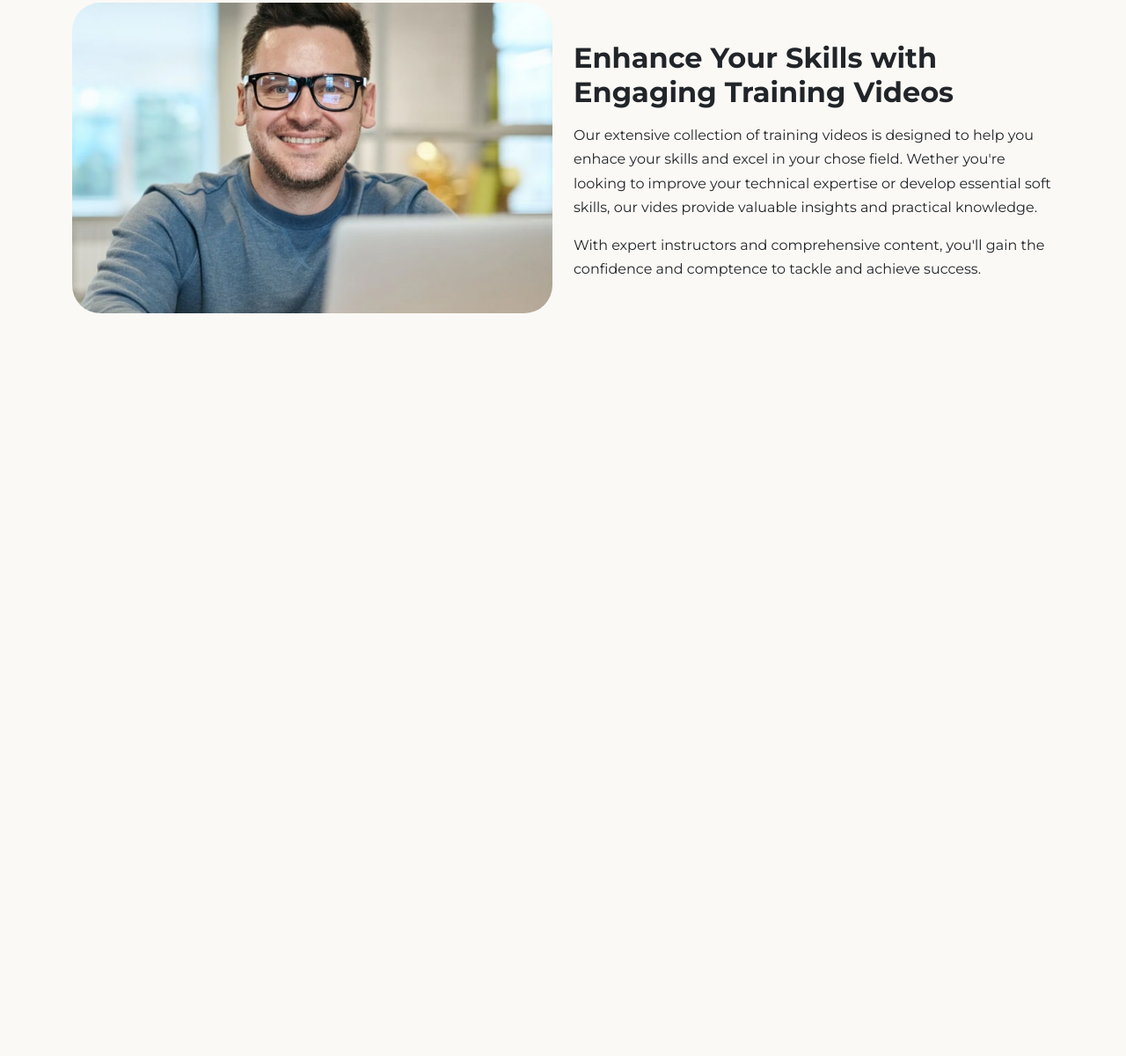
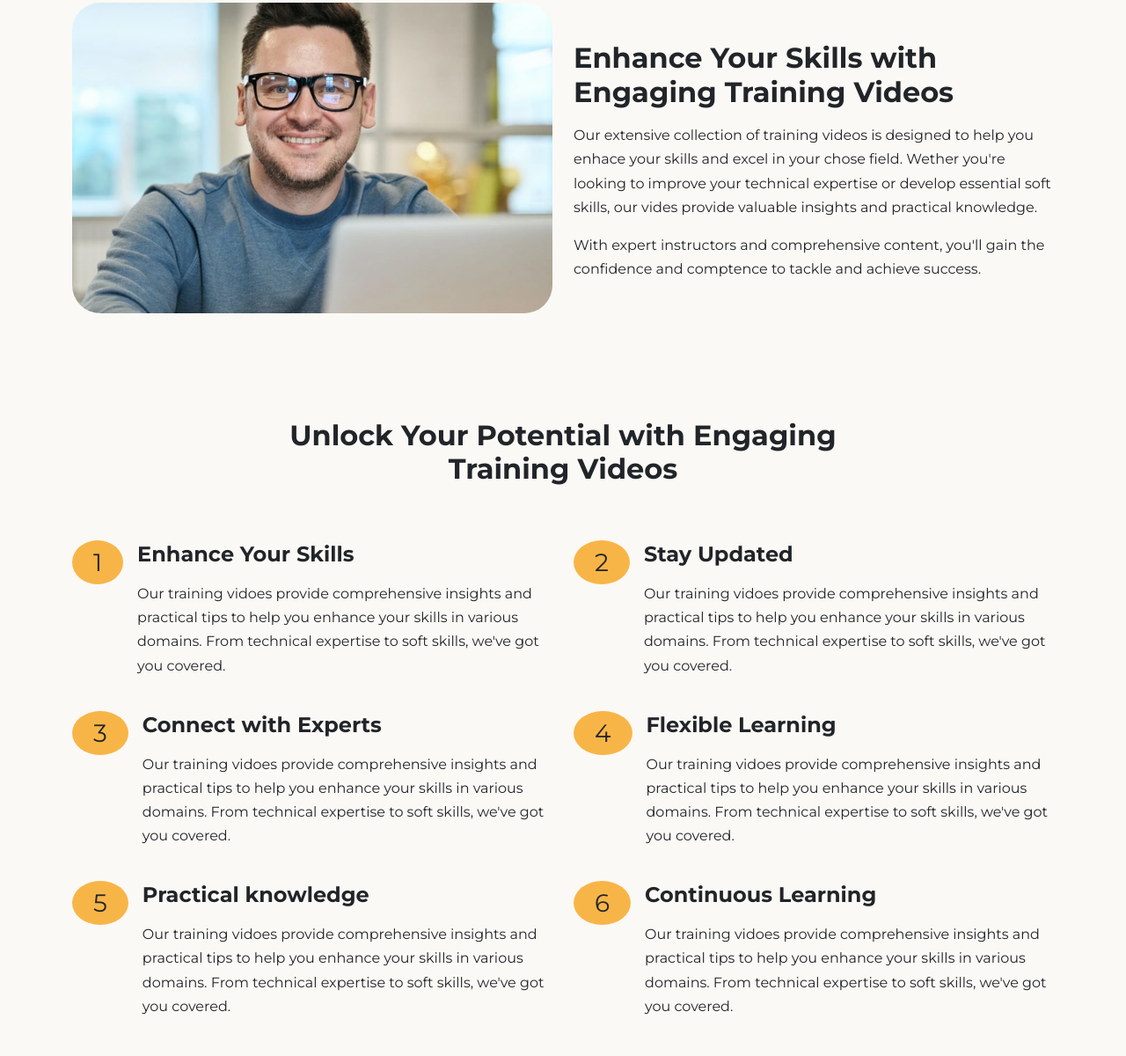
Before and after one commit to Shahbazali2001/Corso-Training-, a website: page index.html in a window 1280 px wide. Shown: the part 1477-2677 px from the top of the page at 88% size. Before the commit the page ends 1953 px from the top, so only its background shows below. Drawn offline with Linux system fonts and the light colour scheme.

Commit message:
Course Points Section Added

```diff
--- a/index.html
+++ b/index.html
@@ -183,6 +183,132 @@
         </div>
      </section>
 
+     <!--Points-->
+     <section class="points pb-5">
+        <div class="container">
+          <div class="row text-center mb-5">
+            <div class="col-md-8 offset-md-2">
+              <h2>
+                Unlock Your Potential with Engaging Training Videos
+              </h2>
+            </div>
+          </div>
+
+          <div class="row">
+            <div class="col-md-6 mb-4">
+              <div class="d-flex gap-3">
+                <div class="number">
+                  <span class="bg-primary py-2 px-4 fs-3 rounded-circle">
+                    1
+                  </span>
+                </div>
+                <div>
+                  <h3 class="fs-4">
+                    Enhance Your Skills
+                  </h3>
+                  <p>
+                    Our training vidoes provide comprehensive insights and practical tips to help you enhance your skills in various domains. From technical expertise to soft skills, we've got you covered.
+                  </p>
+                </div>
+              </div>
+            </div>
+
+            <div class="col-md-6 mb-4">
+              <div class="d-flex gap-3">
+                <div class="number">
+                  <span class="bg-primary py-2 px-4 fs-3 rounded-circle">
+                    2
+                  </span>
+                </div>
+                <div>
+                  <h3 class="fs-4">
+                    Stay Updated
+                  </h3>
+                  <p>
+                    Our training vidoes provide comprehensive insights and practical tips to help you enhance your skills in various domains. From technical expertise to soft skills, we've got you covered.
+                  </p>
+                </div>
+              </div>
+            </div>
+
+            <div class="col-md-6 mb-4">
+              <div class="d-flex gap-3">
+                <div class="number">
+                  <span class="bg-primary py-2 px-4 fs-3 rounded-circle">
+                    3
+                  </span>
+                </div>
+                <div>
+                  <h3 class="fs-4">
+                    Connect with Experts
+                  </h3>
+                  <p>
+                    Our training vidoes provide comprehensive insights and practical tips to help you enhance your skills in various domains. From technical expertise to soft skills, we've got you covered.
+                  </p>
+                </div>
+              </div>
+            </div>
+
+            <div class="col-md-6 mb-4">
+              <div class="d-flex gap-3">
+                <div class="number">
+                  <span class="bg-primary py-2 px-4 fs-3 rounded-circle">
+                    4
+                  </span>
+                </div>
+                <div>
+                  <h3 class="fs-4">
+                    Flexible Learning
+                  </h3>
+                  <p>
+                    Our training vidoes provide comprehensive insights and practical tips to help you enhance your skills in various domains. From technical expertise to soft skills, we've got you covered.
+                  </p>
+                </div>
+              </div>
+            </div>
+
+            <div class="col-md-6 mb-4">
+              <div class="d-flex gap-3">
+                <div class="number">
+                  <span class="bg-primary py-2 px-4 fs-3 rounded-circle">
+                    5
+                  </span>
+                </div>
+                <div>
+                  <h3 class="fs-4">
+                    Practical knowledge
+                  </h3>
+                  <p>
+                    Our training vidoes provide comprehensive insights and practical tips to help you enhance your skills in various domains. From technical expertise to soft skills, we've got you covered.
+                  </p>
+                </div>
+              </div>
+            </div>
+
+            <div class="col-md-6 mb-4">
+              <div class="d-flex gap-3">
+                <div class="number">
+                  <span class="bg-primary py-2 px-4 fs-3 rounded-circle">
+                    6
+                  </span>
+                </div>
+                <div>
+                  <h3 class="fs-4">
+                    Continuous Learning
+                  </h3>
+                  <p>
+                    Our training vidoes provide comprehensive insights and practical tips to help you enhance your skills in various domains. From technical expertise to soft skills, we've got you covered.
+                  </p>
+                </div>
+              </div>
+            </div>
+
+
+
+          </div>
+
+        </div>
+     </section>
 
 
 
```
